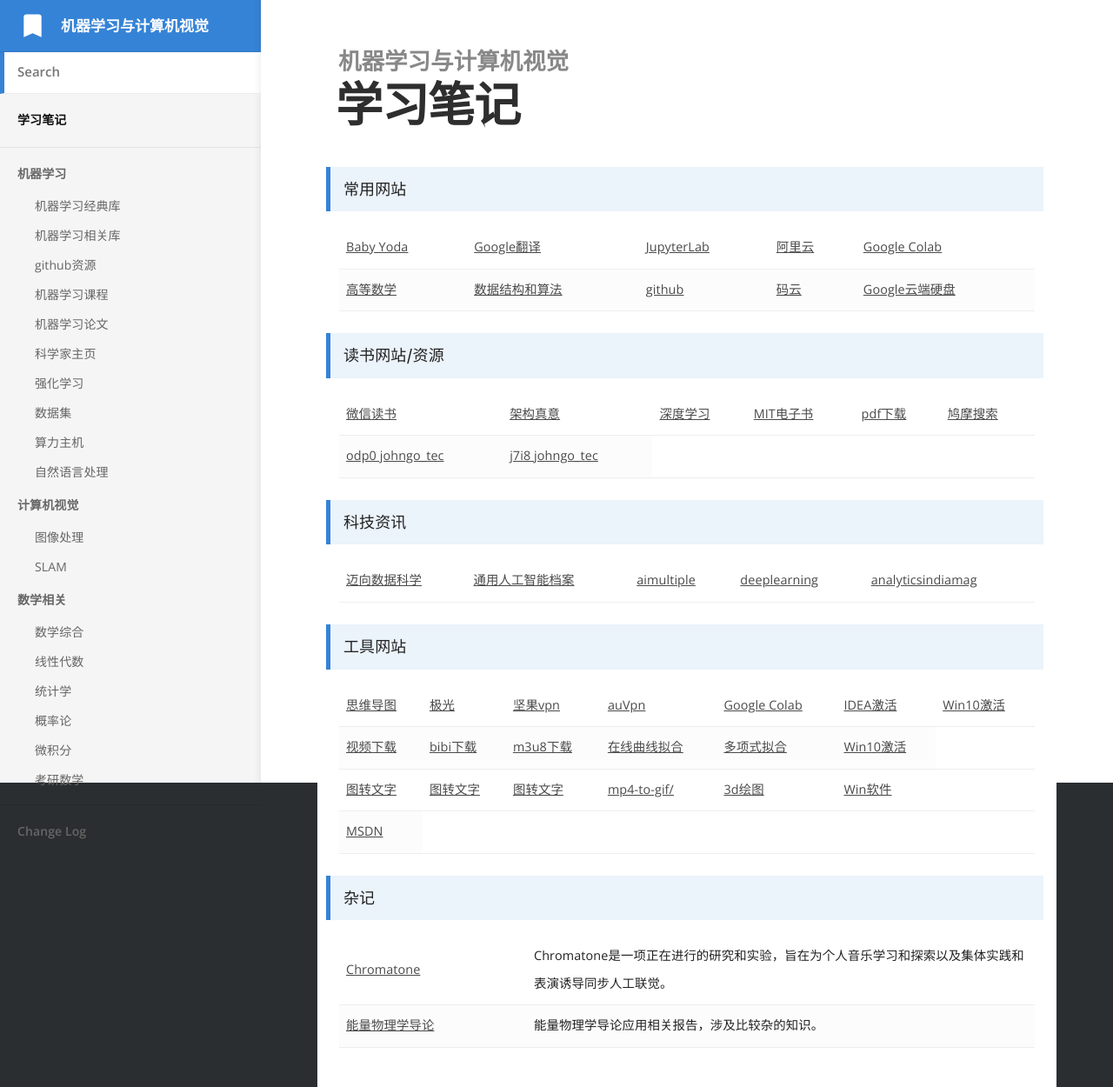
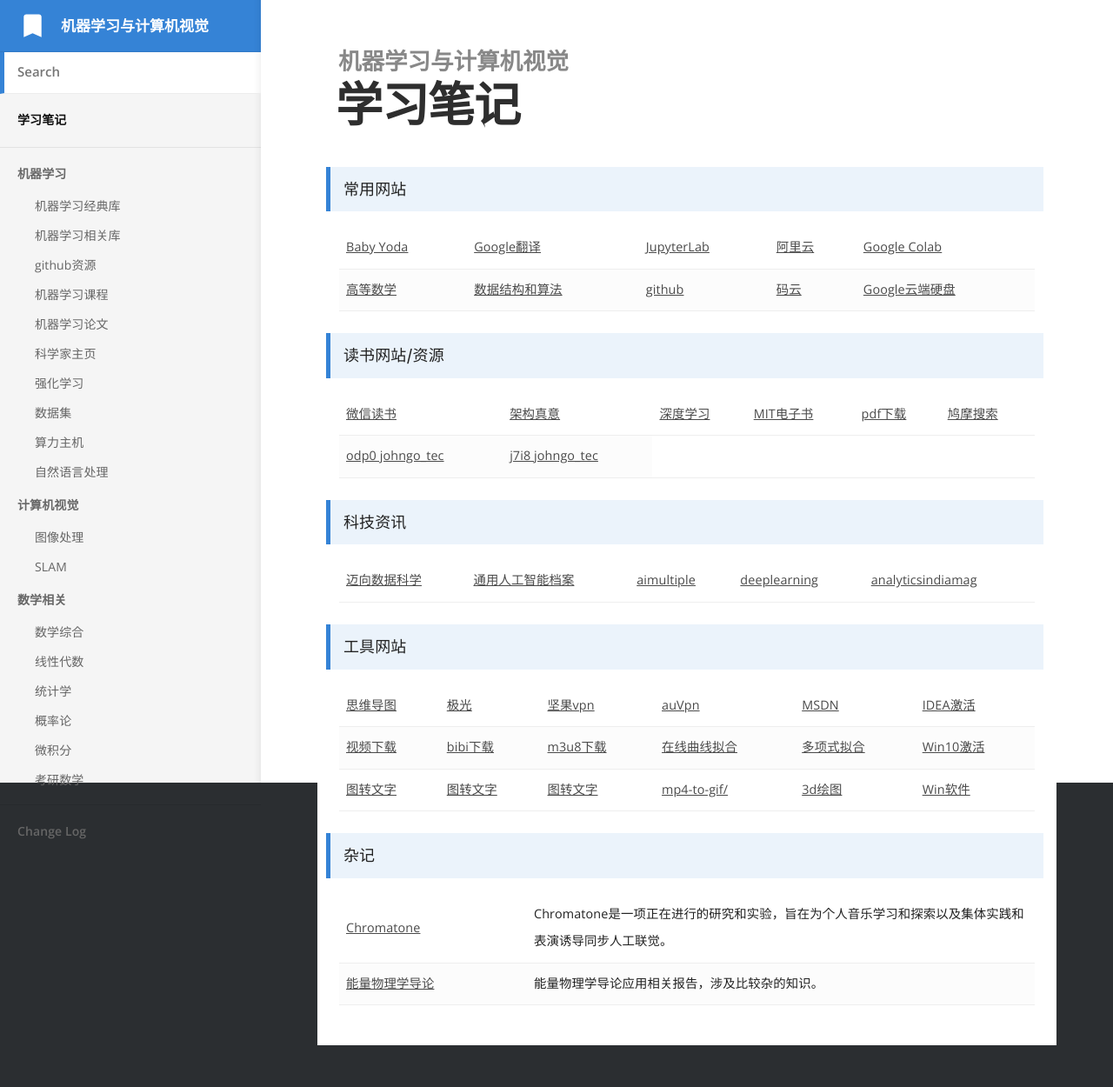
Before and after one commit to bashendixie/Machine_Learning_Notes, a Jekyll site: the page built from index.md, in a window 1280 px wide. Shown: the whole page at 87% size. Built offline with Jekyll 4.4.1, drawn with Linux system fonts in a browser that asks for light colours; after the commit the page ends 1202 px from its top, so only the background shows below that.

Commit message:
no message

```diff
--- a/index.md
+++ b/index.md
@@ -118,13 +118,10 @@
 				<a href="https://ausososo.space/zh-TW/help" target="_blank">auVpn</a>
 			</td>
 			<td>
-				<a href="https://colab.research.google.com/" target="_blank">Google Colab</a>
+				<a href="https://msdn.itellyou.cn/" target="_blank">MSDN</a>
 			</td>
 			<td>
 				<a href="https://idea.medeming.com/" target="_blank">IDEA激活</a>
-			</td>
-			<td>
-				<a href="http://www.xitongcheng.com/jiaocheng/win10_article_45072.html" target="_blank">Win10激活</a>
 			</td>
 		</tr>
 
@@ -169,11 +166,6 @@
 				<a href="https://fossies.org/windows/misc/" target="_blank">Win软件</a>
 			</td>
 		</tr>
-		<tr>
-			<td>
-				<a href="https://msdn.itellyou.cn/" target="_blank">MSDN</a>
-			</td>
-		</tr>
 	</tbody>
 </table>
 
```
